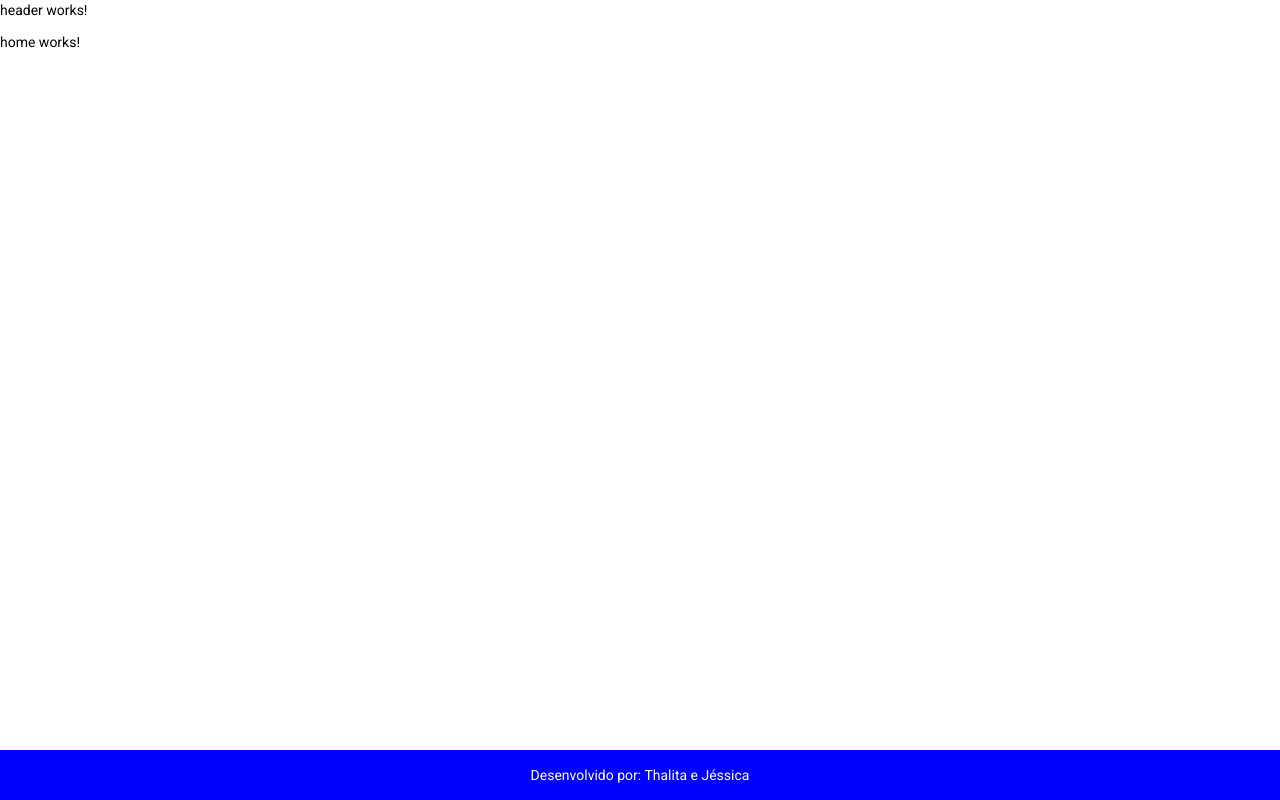
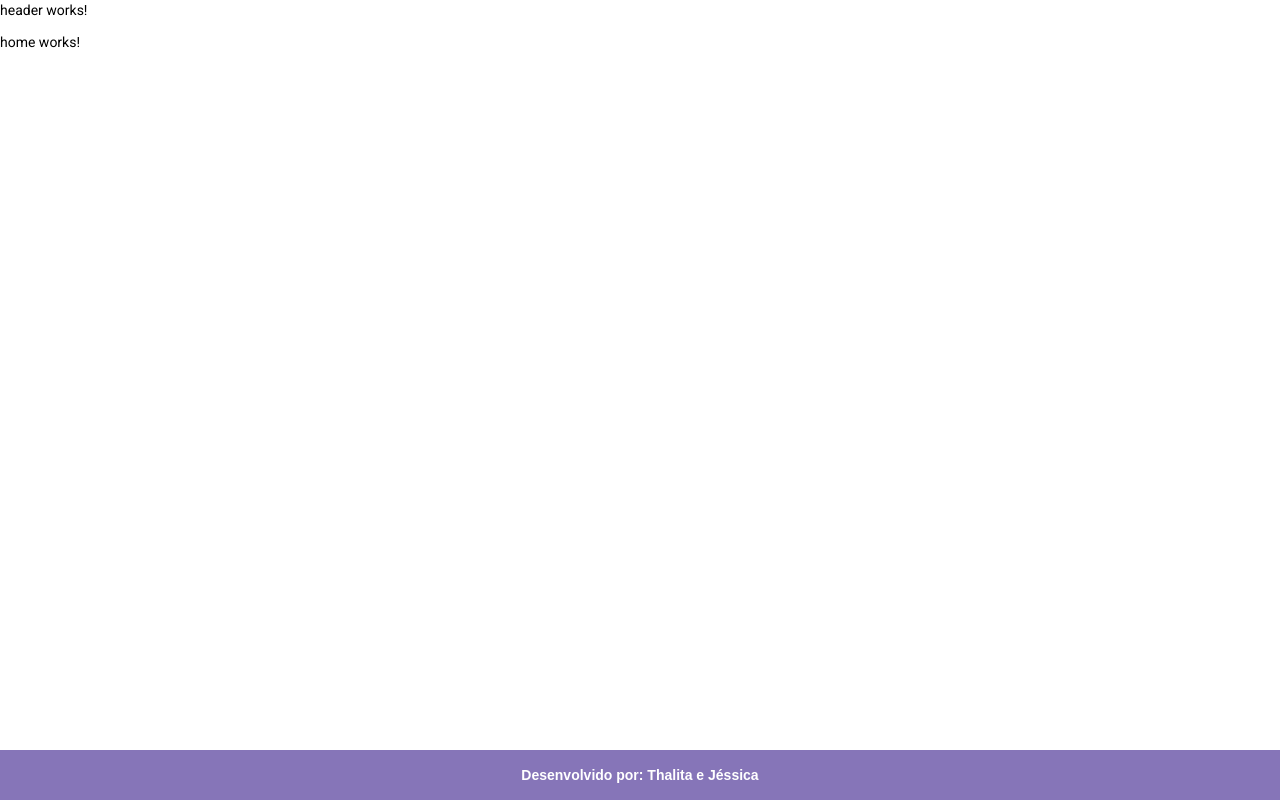
Before and after one commit to thalita-andrade/To-Do-List, an Angular app in the folder to-do-list/: page / in a window 1280 px wide. Built offline with nearby package versions, Linux system fonts and the light colour scheme.

Commit message:
padronização de cor e fonte

```diff
--- a/to-do-list/src/app/footer/footer.component.css
+++ b/to-do-list/src/app/footer/footer.component.css
@@ -13,6 +13,11 @@
 }
 
 .colors {
-  background-color: blue;
+  background-color: #8675b8;
   color: white;
 }
+
+.font {
+  font-family: Arial, Helvetica, sans-serif;
+  font-weight: bold;
+}
--- a/to-do-list/src/app/footer/footer.component.html
+++ b/to-do-list/src/app/footer/footer.component.html
@@ -1,3 +1,3 @@
-<footer class="footer-display colors">
+<footer class="footer-display colors font">
   <p class="reset-p">Desenvolvido por: Thalita e Jéssica</p>
 </footer>
```
